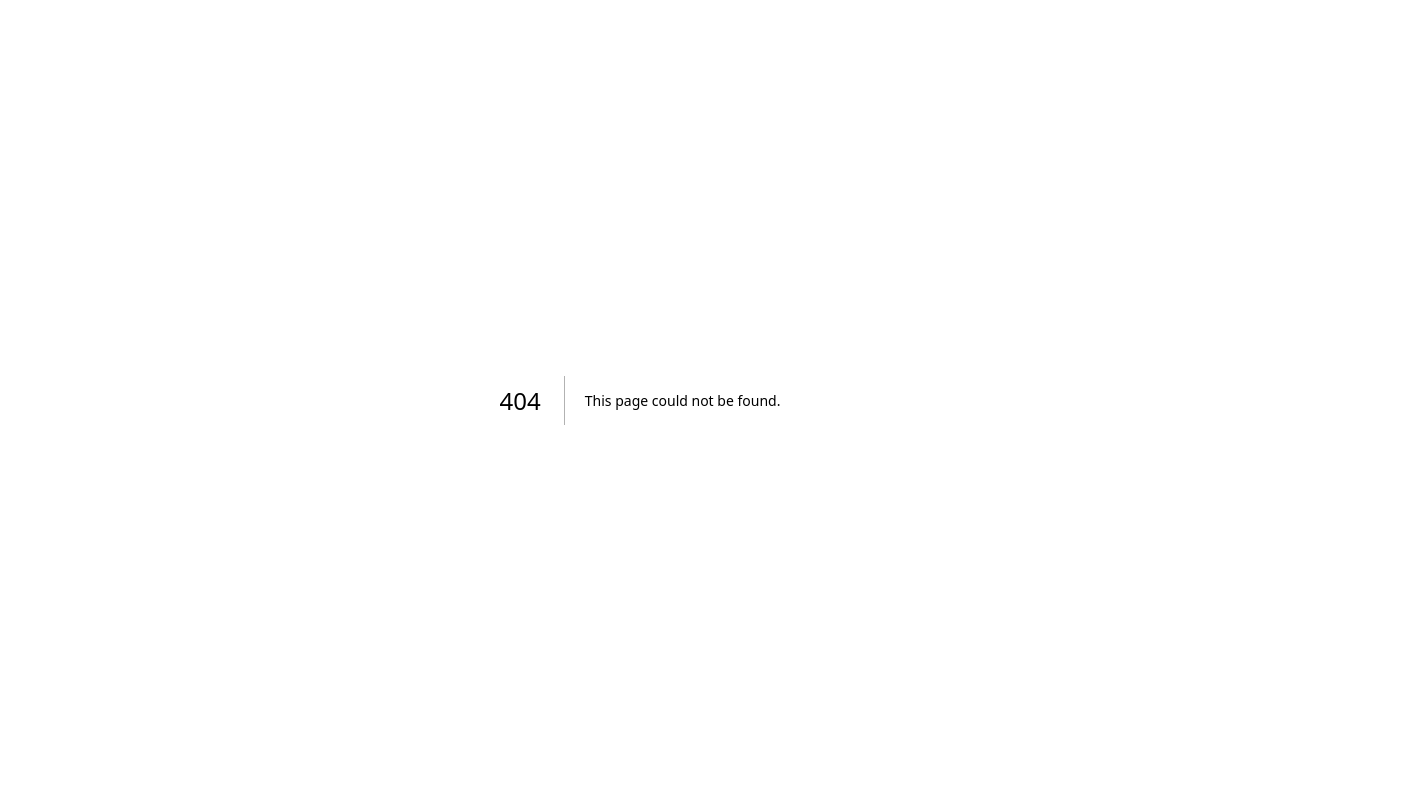
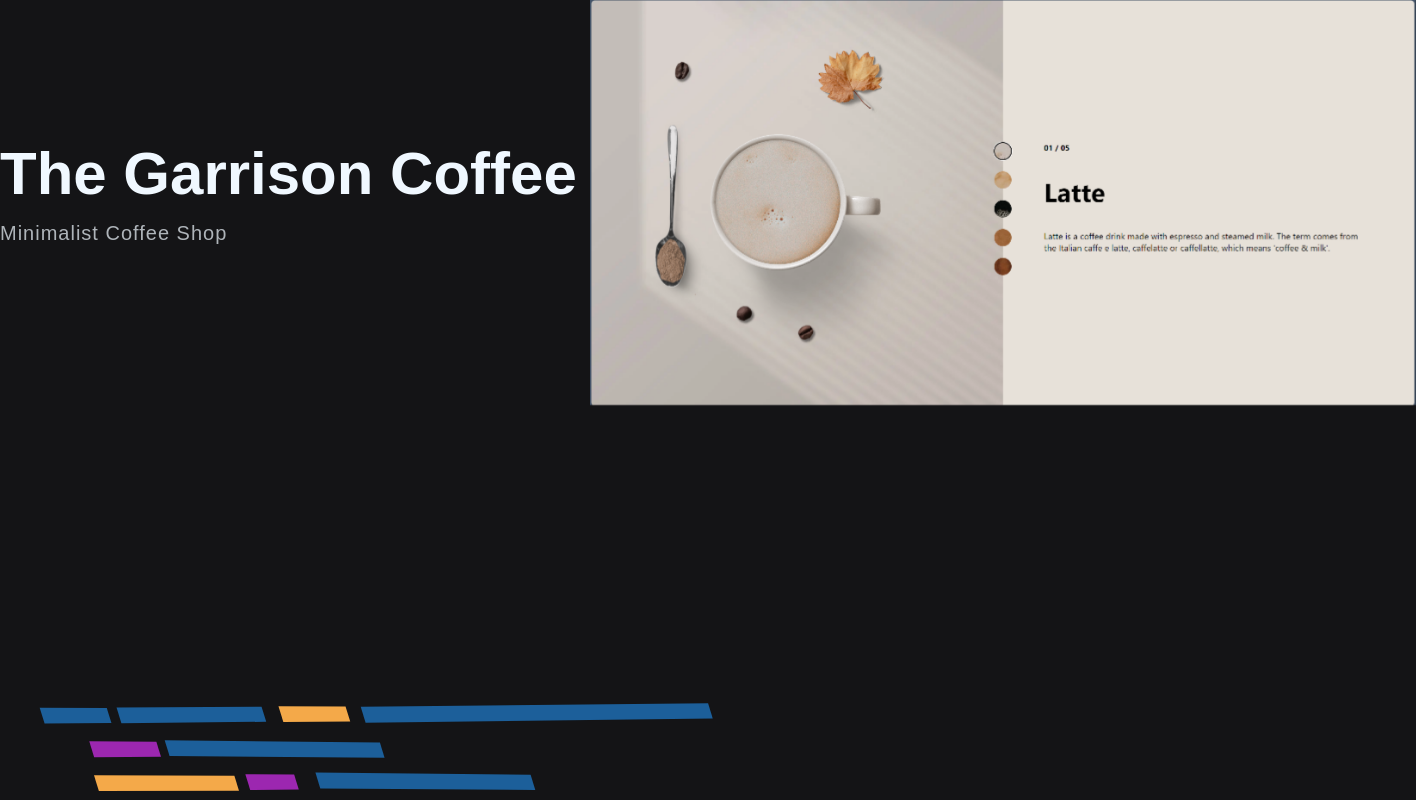
Before and after one commit to sydneeeyland/nextjs-portfolio, a Next.js app: page /modules/portfolio1 in a window 1280 px wide. Before the commit this address had no page. Shown: the top 800 px of the page, 1416 px wide, since content can reach past the window. Built offline with nearby package versions, Linux system fonts and the light colour scheme.

Commit message:
add portfolio projects

```diff
--- a/src/app/assets/css/main.css
+++ b/src/app/assets/css/main.css
@@ -504,6 +504,23 @@ code {
   transform: translateY(200px);
 }
 
+.overlay_sides.overlay_sides_right
+  .nav__wrapper
+  #side_nav
+  li:nth-child(6).active
+  ~ .line,
+.overlay_sides.overlay_sides_right
+  .nav__wrapper
+  #side_nav
+  li:nth-child(6).passedSection:hover
+  ~ .line,
+.overlay_sides.overlay_sides_right
+  .nav__wrapper
+  #side_nav
+  li:nth-child(6):hover
+  ~ .line {
+  transform: translateY(250px);
+}
 .overlay_sides.overlay_sides_right .nav__wrapper #side_nav .line {
   height: 50px;
   width: 3px;
--- a/src/pages/index.tsx
+++ b/src/pages/index.tsx
@@ -9,6 +9,8 @@ import Home from './modules/home';
 import About from './modules/about';
 import Skills from './modules/skills';
 import Experiences from './modules/experiences';
+import Portfolio1 from './modules/portfolio1';
+import Portfolio2 from './modules/portfolio2';
 
 export default function Index() {
   const [index, setIndex] = useState(0);
@@ -25,6 +27,8 @@ export default function Index() {
             <About />
             <Skills />
             <Experiences />
+            <Portfolio1 />
+            <Portfolio2 />
           </ReactPageScroller>
         </div>
       </div>
--- /dev/null
+++ b/src/pages/modules/portfolio1.tsx
@@ -0,0 +1,54 @@
+import React from 'react';
+import Image from 'next/image';
+
+import CodeDecor1 from '@/app/components/CodeDecor1';
+
+import DarkCube2 from '@/app/assets/images/dark_cube2.png';
+import PurpleRomb2 from '@/app/assets/images/purple_romb2.png';
+import GarrisonCoffee from '@/app/assets/images/garrison.png';
+
+function Portfolio1() {
+  return (
+    <section
+      key="#portfolio1"
+      className="section fp-section fp-table active fp-completely"
+    >
+      <div className="fp-tableCell">
+        <div className="innerin">
+          <div className="about_section">
+            <Image
+              alt="dark-cube"
+              className="dark_cube2 animate__animated animate__slideInUp animate__delay-1s"
+              src={DarkCube2}
+              style={{ width: 'auto', height: 'auto' }}
+            />
+            <Image
+              alt="purple-romb"
+              className="purple_romb2 animate__animated"
+              src={PurpleRomb2}
+              style={{ width: 'auto', height: 'auto' }}
+            />
+            <h1 className="about_me font-60 animate__animated animate__slideInUp animate__delay-1s ">
+              <div className="font-60">
+                <span>The Garrison Coffee</span>
+              </div>
+              <p>Minimalist Coffee Shop</p>
+            </h1>
+            <div className="about_info animate__animated animate__slideInUp animate__delay-1s">
+              <Image
+                alt="garrison-coffee"
+                src={GarrisonCoffee}
+                style={{ width: '140%', height: '140%' }}
+              />
+            </div>
+          </div>
+        </div>
+        <div className="about_decor">
+          <CodeDecor1 />
+        </div>
+      </div>
+    </section>
+  );
+}
+
+export default Portfolio1;
```
Also changed, not shown: src/app/components/Contact.tsx (+13 -1 lines), src/pages/modules/portfolio2.tsx (added, +54 -0 lines), src/app/assets/images/garrison.png (added), src/app/assets/images/pokedex.png (added).
